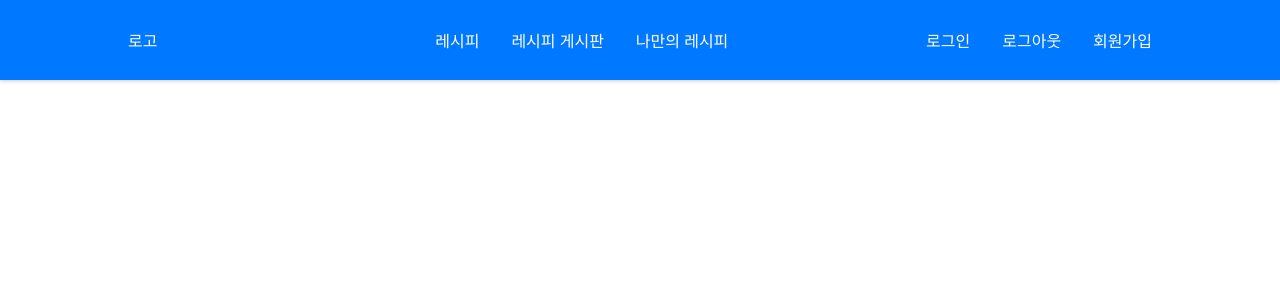
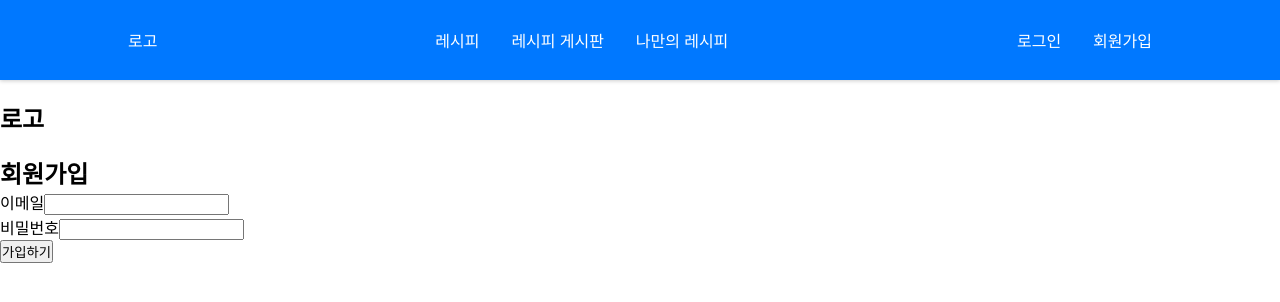
Before and after one commit to yunwoo-yu/Memorys, a React (Create React App) app: page /signup in a window 1280 px wide. Shown: the top 302 px of the page. Built offline with nearby package versions, Linux system fonts and the light colour scheme.

Commit message:
잠시중지, 리덕스 공부예정

```diff
--- a/src/App.js
+++ b/src/App.js
@@ -4,6 +4,7 @@ import Layout from "./components/Layout/Layout";
 import Recipe from "./pages/Recipe";
 import Board from "./pages/Board";
 import Home from "./pages/Home";
+import SignUp from "./pages/SignUp";
 
 function App() {
   return (
@@ -13,6 +14,7 @@ function App() {
           <Route path="/" element={<Home />} />
           <Route path="recipe" element={<Recipe />} />
           <Route path="board" element={<Board />} />
+          <Route path="signup" element={<SignUp />} />
         </Routes>
       </Layout>
     </>
--- /dev/null
+++ b/src/api/axios-api.js
@@ -0,0 +1,14 @@
+import axios from "axios";
+
+const instance = axios.create({
+  baseURL: "https://identitytoolkit.googleapis.com/v1",
+  headers: { "Content-Type": "application/json" },
+});
+
+export const apis = {
+  createPost: (content) =>
+    instance.post(
+      "/accounts:signInWithPassword?key=AIzaSyAzWdv8N5eIaLBRsRyn72jCngr5AQPQs4k",
+      content
+    ),
+};
--- a/src/components/Layout/Navigation.js
+++ b/src/components/Layout/Navigation.js
@@ -1,16 +1,20 @@
 import { Link } from "react-router-dom";
 import styles from "./Navigation.module.scss";
-import { loginActions } from "../../store/login";
+import { loginActions } from "../../store/modal";
 import { useDispatch } from "react-redux/es/exports";
+import { useSelector } from "react-redux";
+import { authActions } from "../../store/Auth";
 
 const Navigation = () => {
   const dispatch = useDispatch();
+  const isLoggedIn = useSelector((state) => state.auth.isLoggedIn);
 
   const loginHandler = () => {
     dispatch(loginActions.loginToggle());
   };
-
-  console.log();
+  const logoutHandler = () => {
+    dispatch(authActions.setLogout());
+  };
 
   return (
     <>
@@ -29,16 +33,20 @@ const Navigation = () => {
             </li>
           </ul>
           <ul>
+            {!isLoggedIn && (
               <li>
                 <button type="button" onClick={loginHandler}>
                   로그인
                 </button>
               </li>
+            )}
+            {isLoggedIn && (
               <li>
-              <Link to="/">로그아웃</Link>
+                <button onClick={logoutHandler}>로그아웃</button>
               </li>
+            )}
             <li>
-              <Link to="/">회원가입</Link>
+              <Link to="signup">회원가입</Link>
             </li>
           </ul>
         </nav>
--- /dev/null
+++ b/src/components/SignUp/SignUpForm.js
@@ -0,0 +1,55 @@
+import axios from "axios";
+import { useRef } from "react";
+import { useNavigate } from "react-router-dom";
+
+const SignUpForm = () => {
+  const emailInputRef = useRef();
+  const passwordInputRef = useRef();
+  const navigate = useNavigate();
+
+  const submitHandler = (event) => {
+    event.preventDefault();
+
+    const enteredEmail = emailInputRef.current.value;
+    const enteredPassword = passwordInputRef.current.value;
+
+    const authData = {
+      email: enteredEmail,
+      password: enteredPassword,
+      returnSecureToken: true,
+    };
+
+    axios
+      .post(
+        "https://identitytoolkit.googleapis.com/v1/accounts:signUp?key=AIzaSyAzWdv8N5eIaLBRsRyn72jCngr5AQPQs4k",
+        authData
+      )
+      .then((res) => {
+        alert("회원가입이 완료되었습니다.");
+        navigate("/");
+      })
+      .catch((error) => {
+        alert("회원가입에 실패 했습니다.\n" + error.message);
+        navigate("/signup");
+      });
+  };
+
+  return (
+    <section>
+      <h1>로고</h1>
+      <h2>회원가입</h2>
+      <form onSubmit={submitHandler}>
+        <div>
+          <label htmlFor="email">이메일</label>
+          <input type="text" id="email" ref={emailInputRef} />
+        </div>
+        <div>
+          <label htmlFor="pw">비밀번호</label>
+          <input type="password" id="pw" ref={passwordInputRef} />
+        </div>
+        <button type="submit">가입하기</button>
+      </form>
+    </section>
+  );
+};
+export default SignUpForm;
--- a/src/components/UI/LoginModal/LoginModal.js
+++ b/src/components/UI/LoginModal/LoginModal.js
@@ -1,14 +1,51 @@
 import ReactDOM from "react-dom";
 import { useDispatch } from "react-redux/es/hooks/useDispatch";
-import { loginActions } from "../../../store/login";
+import { loginActions } from "../../../store/modal";
+import { useNavigate } from "react-router-dom";
+import { useRef } from "react";
+import { apis } from "../../../api/axios-api";
 
 import styled from "./LoginModal.module.scss";
+import { authActions } from "../../../store/Auth";
+import { useSelector } from "react-redux";
 
-const LoginForm = (props) => {
+const LoginForm = () => {
+  const navigate = useNavigate();
   const dispatch = useDispatch();
+  const emailInputRef = useRef();
+  const passwordInputRef = useRef();
+  const token = useSelector((state) => state.auth.token);
 
   const loginHandler = () => {
     dispatch(loginActions.loginToggle());
+  };
+
+  const submitHandler = (event) => {
+    event.preventDefault();
+
+    const enteredEmail = emailInputRef.current.value;
+    const enteredPassword = passwordInputRef.current.value;
+
+    const authData = {
+      email: enteredEmail,
+      password: enteredPassword,
+      returnSecureToken: true,
+    };
+
+    apis
+      .createPost(authData)
+      .then((res) => {
+        alert("로그인 성공");
+        dispatch(authActions.setLogin(res.data.idToken));
+        dispatch(loginActions.loginToggle());
+        navigate("/");
+        console.log(res.data.idToken);
+        console.log(token);
+      })
+      .catch((error) => {
+        alert("로그인에 실패 했습니다.\n" + error.message);
+        navigate("/");
+      });
   };
 
   return (
@@ -19,11 +56,12 @@ const LoginForm = (props) => {
           <h2>로고</h2>
           <button onClick={loginHandler}>X</button>
         </header>
-        <form>
+        <form onSubmit={submitHandler}>
           <label htmlFor="email">이메일</label>
-          <input type="text" id="email" />
+          <input type="text" id="email" ref={emailInputRef} />
           <label htmlFor="password">비밀번호</label>
-          <input type="password" id="password" />
+          <input type="password" id="password" ref={passwordInputRef} />
+          <button type="submit">로그인</button>
         </form>
       </div>
     </>
--- /dev/null
+++ b/src/pages/SignUp.js
@@ -0,0 +1,6 @@
+import SignUpForm from "../components/SignUp/SignUpForm";
+
+const SignUp = () => {
+  return <SignUpForm />;
+};
+export default SignUp;
--- a/src/store/Auth.js
+++ b/src/store/Auth.js
@@ -8,4 +8,18 @@ const initialAuthState = {
 const authSlice = createSlice({
   name: "loginAuth",
   initialState: initialAuthState,
+  reducers: {
+    setLogin(state, action) {
+      state.token = action.payload;
+      state.isLoggedIn = state.token ? true : false;
+    },
+    setLogout(state) {
+      state.token = "";
+      state.isLoggedIn = false;
+    },
+  },
 });
+
+export const authActions = authSlice.actions;
+
+export default authSlice;
--- a/src/store/index.js
+++ b/src/store/index.js
@@ -1,9 +1,11 @@
 import { configureStore } from "@reduxjs/toolkit";
-import loginModalSlice from "./login";
+import authSlice from "./Auth";
+import loginModalSlice from "./modal";
 
 const store = configureStore({
   reducer: {
     login: loginModalSlice.reducer,
+    auth: authSlice.reducer,
   },
 });
 
```
Also changed, not shown: src/config/firebase-config.js (added, +20 -0 lines), src/store/modal.js (renamed from src/store/login.js), 1 other file (tests, documents, lock files or other folders). Lines whose indentation alone changed are shown as unchanged.
